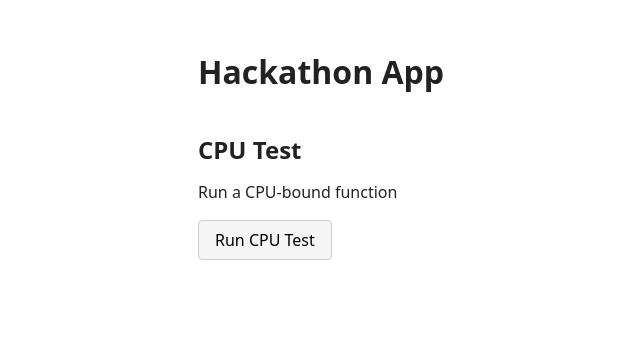
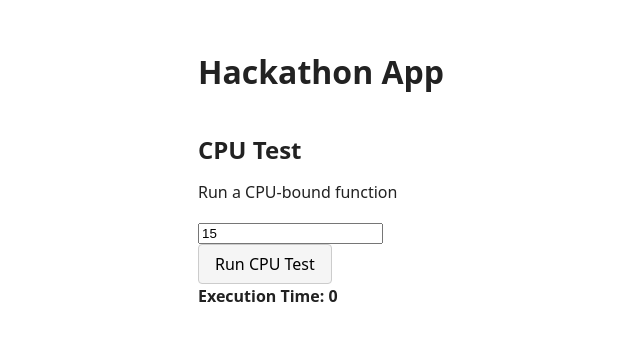
Before and after one commit to jessicadraper/web-hackathon-pwa, a Vue app in the folder pwa-app/: page / in a window 1280 px wide. Both pictures are taken after a click on the button "Run CPU Test". Shown: the top 340 px of the page, without its empty margins (16-656 px from the left). Built offline with nearby package versions, Linux system fonts and the light colour scheme.

Commit message:
adding input field with button to run cpu test

```diff
--- a/pwa-app/src/App.vue
+++ b/pwa-app/src/App.vue
@@ -3,8 +3,8 @@ import CPUTest from "./components/CPUTest.vue";
 import { runHeavyCalculationBenchmark } from "./lib/math";
 import { runNQueensBenchmark } from "./lib/nqueens";
 
-runHeavyCalculationBenchmark();
-runNQueensBenchmark();
+// runHeavyCalculationBenchmark();
+// runNQueensBenchmark();
 </script>
 <template>
   <div>
--- a/pwa-app/src/components/CPUTest.vue
+++ b/pwa-app/src/components/CPUTest.vue
@@ -1,15 +1,24 @@
 <script setup lang="ts">
+import type { BenchmarkResult } from "../lib/benchmark";
 import { runNQueensBenchmark } from "../lib/nqueens";
+import { ref } from "vue";
 
-function cpuTest() {
-  console.log("Runing N-Queens!");
-  runNQueensBenchmark();
+const n = ref(15);
+const results = ref<BenchmarkResult | null>(null);
+
+async function cpuTest() {
+  console.log(`Running ${n.value} Queens`);
+  results.value = await runNQueensBenchmark(n.value);
 }
 </script>
 
 <template>
   <div>
+    <input type="number" v-model="n" /><br />
     <button @click="cpuTest">Run CPU Test</button>
+  </div>
+  <div v-if="results">
+    <strong>Execution Time: {{ results.executionTimeMs }}</strong>
   </div>
 </template>
 
--- a/pwa-app/src/lib/nqueens.ts
+++ b/pwa-app/src/lib/nqueens.ts
@@ -28,8 +28,8 @@ export function solveNQueens(n: number) {
   return solutions;
 }
 
-export async function runNQueensBenchmark() {
-  const result = await measureOperation("N Queens", () => solveNQueens(15));
+export async function runNQueensBenchmark(n: number) {
+  const result = await measureOperation("N Queens", () => solveNQueens(n));
   console.log(result);
   return result;
 }
```
